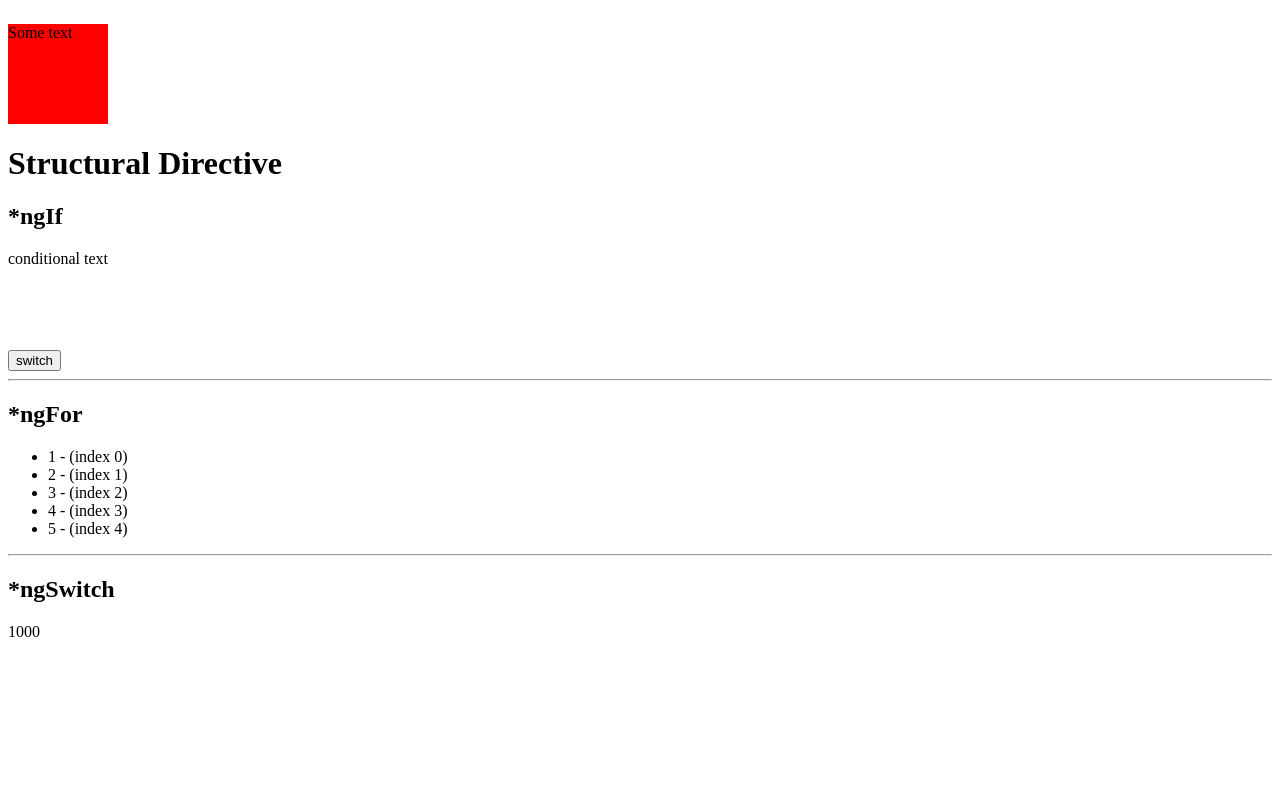
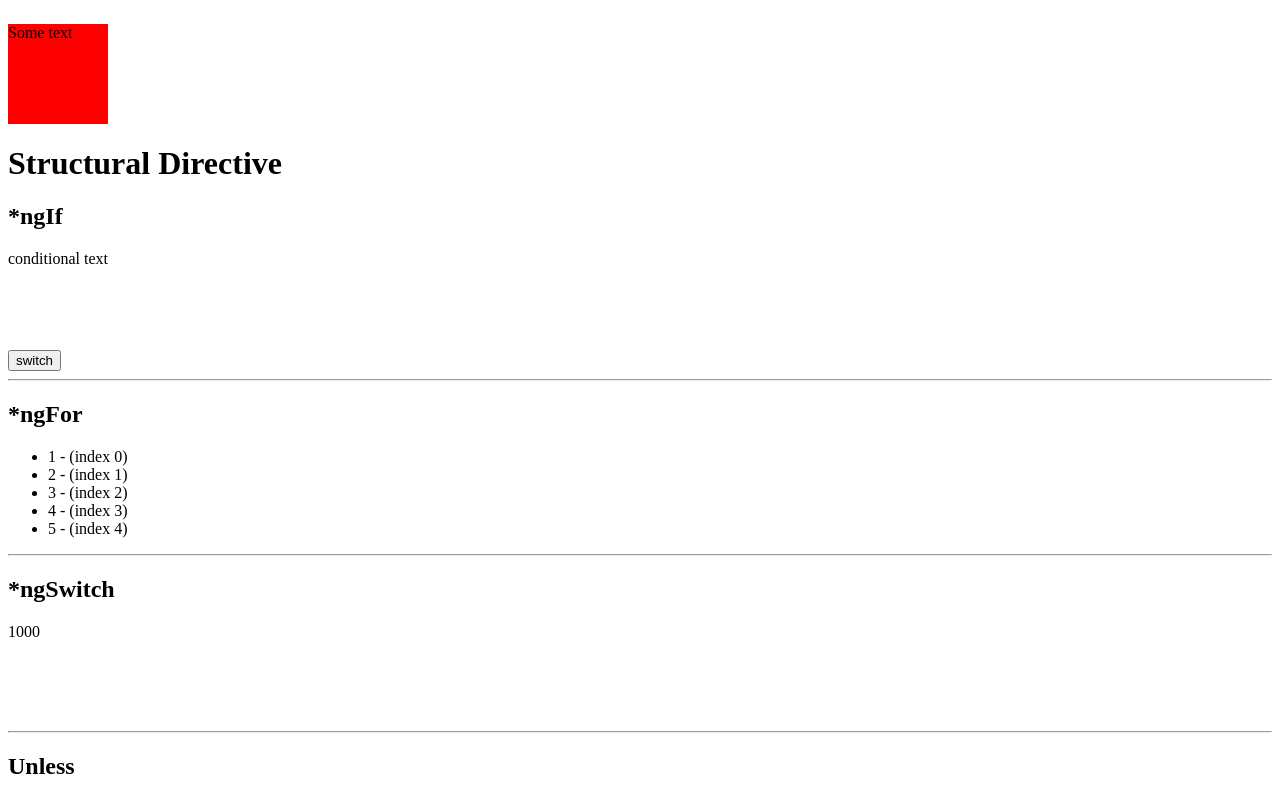
Before and after one commit to djbu/angular2-directives, an Angular app: page / in a window 1280 px wide. Shown: the part 380-1180 px from the top of the page. Before the commit the page ends 1111 px from the top, so only its background shows below. Built offline with nearby package versions, Linux system fonts and the light colour scheme.

Commit message:
custom structural directive

```diff
--- a/src/app/app.component.html
+++ b/src/app/app.component.html
@@ -21,3 +21,6 @@
     <p *ngSwitchCase="100">1000</p>
     <p *ngSwitchDefault>Default</p>
 </div>
+<hr>
+<h2>Unless</h2>
+<div *unless="switch">Another conditional text</div>
--- a/src/app/app.module.ts
+++ b/src/app/app.module.ts
@@ -5,11 +5,13 @@
 
 import { AppComponent } from './app.component';
 import { HighlightDirective } from './highlight.directive';
+import { UnlessDirective } from './unless.directive';
 
 @NgModule({
   declarations: [
     AppComponent,
-    HighlightDirective
+    HighlightDirective,
+    UnlessDirective
   ],
   imports: [
     BrowserModule,
--- /dev/null
+++ b/src/app/unless.directive.ts
@@ -0,0 +1,17 @@
+import { Directive, TemplateRef, ViewContainerRef, Input } from '@angular/core';
+
+@Directive({
+  selector: '[unless]'
+})
+export class UnlessDirective {
+  @Input() set unless(condition: boolean) {
+    if (!condition) {
+      this.vcRef.createEmbeddedView(this.templateRef);
+    } else {
+      this.vcRef.clear();
+    }
+  }
+
+  constructor(private templateRef : TemplateRef<any>, private vcRef : ViewContainerRef) { }
+
+}
```
